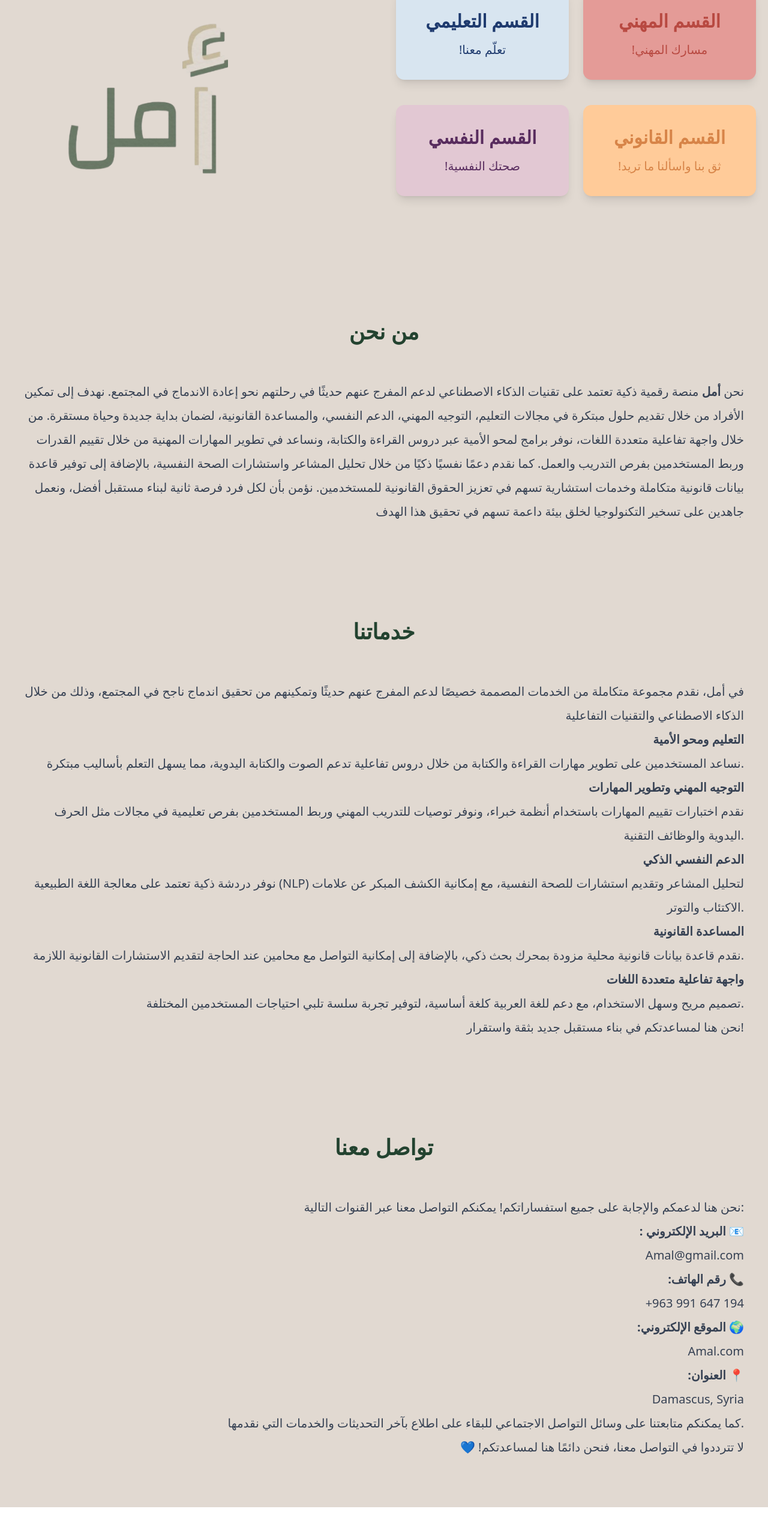
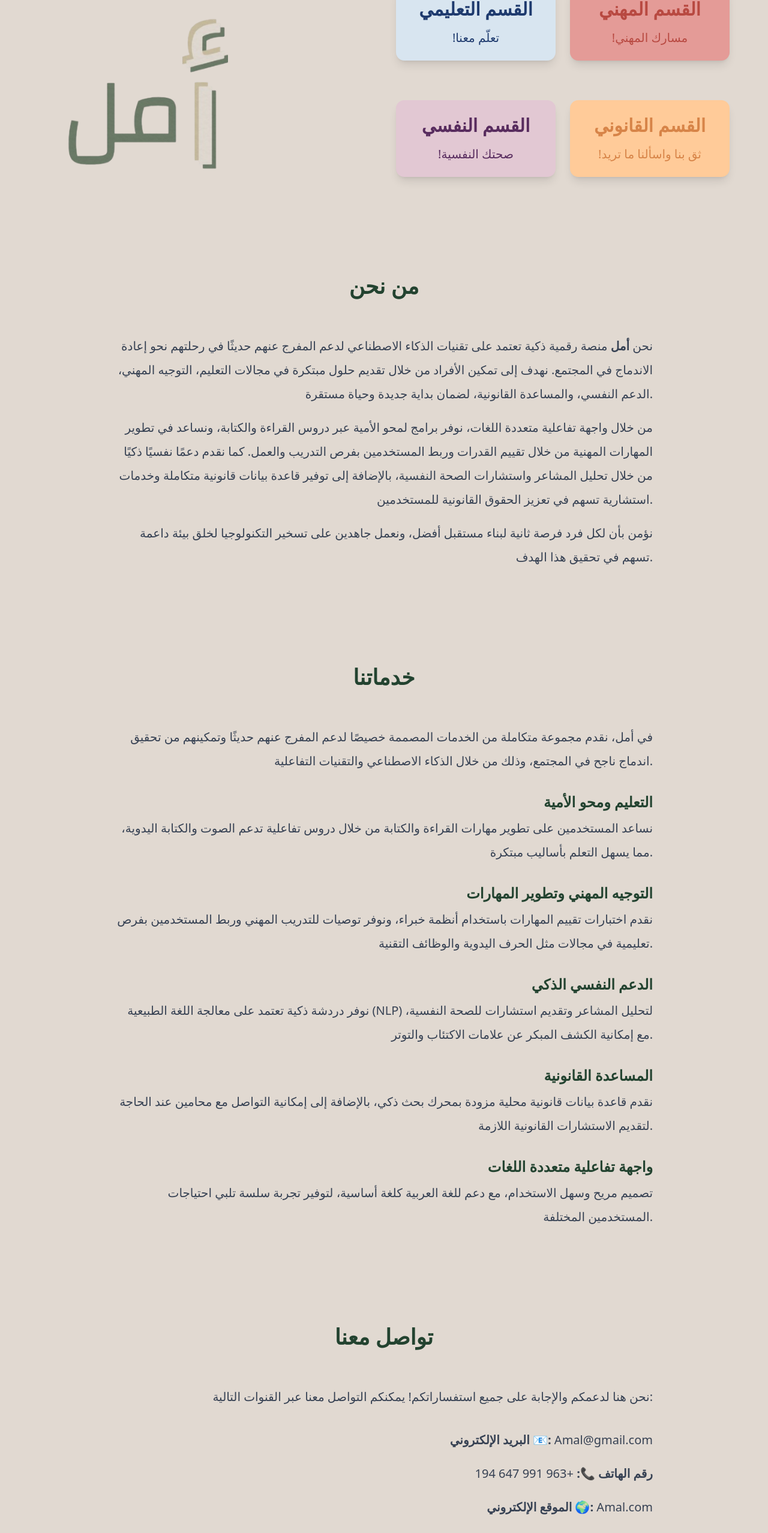
Before and after one commit to eyadai19/amal, a Next.js app: page /home in a window 1280 px wide. Shown: the part 167-2723 px from the top of the page at 60% size. Before the commit the page ends 2680 px from the top, so only its background shows below. Built offline with nearby package versions, Linux system fonts and the light colour scheme.

Commit message:
res
الهوم رسبونسف

```diff
--- a/src/components/homePage.tsx
+++ b/src/components/homePage.tsx
@@ -1,10 +1,15 @@
 "use client";
-import { useState, useEffect } from "react";
-import Link from "next/link";
 import { motion } from "framer-motion";
+import { useState } from "react";
 
 export default function HomePage() {
-  const categories=[
+	const [isMenuOpen, setIsMenuOpen] = useState(false);
+
+	const toggleMenu = () => {
+		setIsMenuOpen(!isMenuOpen);
+	};
+
+	const categories = [
 		{
 			title: "القسم التعليمي",
 			description: "!تعلّم معنا",
@@ -36,43 +41,72 @@ export default function HomePage() {
 	];
 
 	return (
-    <div className="h-670 bg-[#E1D9D1] flex flex-col scroll-smooth">
-      <nav className="bg-[#234330] text-white py-1 shadow-md fixed w-full z-50">
-        <div className="container mx-auto flex justify-between items-center px-6">
+		<div className="flex h-670 flex-col scroll-smooth bg-[#E1D9D1]">
+			{/* النافبار */}
+			<nav className="fixed z-50 w-full bg-[#234330] py-1 text-white shadow-md">
+				<div className="container mx-auto flex items-center justify-between px-6">
 					<img
 						src="../image/authImage/LOGO.png"
 						alt="أمل Logo"
-            className="w-28 h-17 object-contain"
+						className="h-17 w-28 object-contain"
 					/>
-          <ul className="flex justify-around w-full max-w-2xl">
-            <li className="flex-grow text-center">
+					{/* زر الهامبرجر (يظهر فقط على الأجهزة المحمولة) */}
+					<button
+						onClick={toggleMenu}
+						className="block focus:outline-none sm:hidden"
+						aria-label="فتح القائمة"
+					>
+						<svg
+							className="h-6 w-6"
+							fill="none"
+							stroke="currentColor"
+							viewBox="0 0 24 24"
+							xmlns="http://www.w3.org/2000/svg"
+						>
+							<path
+								strokeLinecap="round"
+								strokeLinejoin="round"
+								strokeWidth="2"
+								d="M4 6h16M4 12h16m-7 6h7"
+							></path>
+						</svg>
+					</button>
+					{/* القائمة (تظهر بشكل أفقي على الأجهزة الكبيرة وعمودي على الأجهزة المحمولة عند الفتح) */}
+					<ul
+						className={`${
+							isMenuOpen ? "block" : "hidden"
+						} absolute top-16 right-0 left-0 z-10 space-y-4 bg-[#234330] p-4 sm:static sm:flex sm:space-y-0 sm:bg-transparent sm:p-0 ${
+							isMenuOpen ? "flex-col" : "sm:flex-row"
+						} sm:flex sm:w-full sm:max-w-2xl sm:items-center sm:justify-around`}
+					>
+						<li className="text-center">
 							<a
-                href="#"
-                className="text-lg font-semibold hover:text-[#C7BA9F] transition duration-300 block w-full"
+								href="#home"
+								className="block w-full text-lg font-semibold transition duration-300 hover:text-[#C7BA9F]"
 							>
 								الصفحة الرئيسية
 							</a>
 						</li>
-            <li className="flex-grow text-center">
+						<li className="text-center">
 							<a
 								href="#about"
-                className="text-lg font-semibold hover:text-[#C7BA9F] transition duration-300 block w-full"
+								className="block w-full text-lg font-semibold transition duration-300 hover:text-[#C7BA9F]"
 							>
 								من نحن
 							</a>
 						</li>
-            <li className="flex-grow text-center">
+						<li className="text-center">
 							<a
 								href="#services"
-                className="text-lg font-semibold hover:text-[#C7BA9F] transition duration-300 block w-full"
+								className="block w-full text-lg font-semibold transition duration-300 hover:text-[#C7BA9F]"
 							>
 								خدماتنا
 							</a>
 						</li>
-            <li className="flex-grow text-center">
+						<li className="text-center">
 							<a
 								href="#contact"
-                className="text-lg font-semibold hover:text-[#C7BA9F] transition duration-300 block w-full"
+								className="block w-full text-lg font-semibold transition duration-300 hover:text-[#C7BA9F]"
 							>
 								تواصل معنا
 							</a>
@@ -81,8 +115,12 @@ export default function HomePage() {
 				</div>
 			</nav>
 
-      <div id="home" className="flex-1 flex justify-center items-center p-10 pt-20">
-        <div className="grid grid-cols-1 md:grid-cols-2 gap-10 max-w-6xl w-full">
+			{/* القسم الرئيسي */}
+			<div
+				id="home"
+				className="flex flex-1 items-center justify-center p-10 pt-20"
+			>
+				<div className="grid w-full max-w-6xl grid-cols-1 gap-10 pt-15 md:grid-cols-2">
 					<motion.img
 						src="../image/authImage/LOGO.png"
 						alt="أمل Logo"
@@ -92,70 +130,175 @@ export default function HomePage() {
 						transition={{ duration: 1, ease: "easeOut" }}
 						whileHover={{ scale: 1.1 }}
 					/>
-          <div className="grid grid-cols-1 md:grid-cols-2 gap-6 w-150">
+					<div className="grid w-full grid-cols-1 gap-6 md:grid-cols-2">
 						{categories.map((category, index) => (
-              <a key={index} href={category.href}>
+							<motion.a
+								key={index}
+								href={category.href}
+								initial={{ opacity: 0, y: 20 }}
+								whileInView={{ opacity: 1, y: 0 }}
+								transition={{ duration: 0.5, delay: index * 0.2 }}
+								viewport={{ once: true }}
+							>
 								<div
-                  className={`p-9 rounded-xl shadow-lg cursor-pointer transition-transform transform hover:scale-105 duration-300 ${category.bgColor} ${category.textColor} w-full`}
+									className={`transform cursor-pointer rounded-xl p-6 shadow-lg transition-transform duration-300 hover:scale-105 ${category.bgColor} ${category.textColor} w-full`}
 								>
-                  <div className="flex flex-col justify-center items-center h-full">
-                    <h2 className="text-3xl font-bold text-center">{category.title}</h2>
-                    <p className="text-xl mt-4 text-center">{category.description}</p>
+									<div className="flex h-full flex-col items-center justify-center">
+										<h2 className="text-center text-2xl font-bold md:text-3xl">
+											{category.title}
+										</h2>
+										<p className="mt-2 text-center text-lg md:mt-4 md:text-xl">
+											{category.description}
+										</p>
 									</div>
 								</div>
-              </a>
+							</motion.a>
 						))}
 					</div>
 				</div>
 			</div>
 
-      <section id="about" className="py-20 px-10 bg-[#E1D9D1] text-center">
+			{/* قسم "من نحن" */}
+			<section id="about" className="bg-[#E1D9D1] px-10 py-20 text-center">
+				<motion.div
+					initial={{ opacity: 0, y: 50 }}
+					whileInView={{ opacity: 1, y: 0 }}
+					transition={{ duration: 0.8 }}
+					viewport={{ once: true }}
+				>
 					<h2 className="text-4xl font-bold text-[#234330]">من نحن</h2>
-  <div className="mt-15 text-xl text-gray-700 leading-loose text-right">
-    <p>نحن <strong>أمل</strong> منصة رقمية ذكية تعتمد على تقنيات الذكاء الاصطناعي لدعم المفرج عنهم حديثًا في رحلتهم نحو إعادة الاندماج في المجتمع. نهدف إلى تمكين الأفراد من خلال تقديم حلول مبتكرة في مجالات التعليم، التوجيه المهني، الدعم النفسي، والمساعدة القانونية، لضمان بداية جديدة وحياة مستقرة.
-
-من خلال واجهة تفاعلية متعددة اللغات، نوفر برامج لمحو الأمية عبر دروس القراءة والكتابة، ونساعد في تطوير المهارات المهنية من خلال تقييم القدرات وربط المستخدمين بفرص التدريب والعمل. كما نقدم دعمًا نفسيًا ذكيًا من خلال تحليل المشاعر واستشارات الصحة النفسية، بالإضافة إلى توفير قاعدة بيانات قانونية متكاملة وخدمات استشارية تسهم في تعزيز الحقوق القانونية للمستخدمين.
-
-نؤمن بأن لكل فرد فرصة ثانية لبناء مستقبل أفضل، ونعمل جاهدين على تسخير التكنولوجيا لخلق بيئة داعمة تسهم في تحقيق هذا الهدف</p>
+					<div className="mx-auto mt-15 max-w-4xl text-right text-xl leading-loose text-gray-700">
+						<p>
+							نحن <strong>أمل</strong> منصة رقمية ذكية تعتمد على تقنيات الذكاء
+							الاصطناعي لدعم المفرج عنهم حديثًا في رحلتهم نحو إعادة الاندماج في
+							المجتمع. نهدف إلى تمكين الأفراد من خلال تقديم حلول مبتكرة في
+							مجالات التعليم، التوجيه المهني، الدعم النفسي، والمساعدة القانونية،
+							لضمان بداية جديدة وحياة مستقرة.
+						</p>
+						<p className="mt-4">
+							من خلال واجهة تفاعلية متعددة اللغات، نوفر برامج لمحو الأمية عبر
+							دروس القراءة والكتابة، ونساعد في تطوير المهارات المهنية من خلال
+							تقييم القدرات وربط المستخدمين بفرص التدريب والعمل. كما نقدم دعمًا
+							نفسيًا ذكيًا من خلال تحليل المشاعر واستشارات الصحة النفسية،
+							بالإضافة إلى توفير قاعدة بيانات قانونية متكاملة وخدمات استشارية
+							تسهم في تعزيز الحقوق القانونية للمستخدمين.
+						</p>
+						<p className="mt-4">
+							نؤمن بأن لكل فرد فرصة ثانية لبناء مستقبل أفضل، ونعمل جاهدين على
+							تسخير التكنولوجيا لخلق بيئة داعمة تسهم في تحقيق هذا الهدف.
+						</p>
 					</div>
+				</motion.div>
 			</section>
 
-<section id="services" className="py-20 px-10 bg-[#E1D9D1] text-center">
+			{/* قسم "خدماتنا" */}
+			<section id="services" className="bg-[#E1D9D1] px-10 py-20 text-center">
+				<motion.div
+					initial={{ opacity: 0, y: 50 }}
+					whileInView={{ opacity: 1, y: 0 }}
+					transition={{ duration: 0.8 }}
+					viewport={{ once: true }}
+				>
 					<h2 className="text-4xl font-bold text-[#234330]">خدماتنا</h2>
-  <div className="mt-15 text-xl text-gray-700 leading-loose text-right">
-    <p>في أمل، نقدم مجموعة متكاملة من الخدمات المصممة خصيصًا لدعم المفرج عنهم حديثًا وتمكينهم من تحقيق اندماج ناجح في المجتمع، وذلك من خلال الذكاء الاصطناعي والتقنيات التفاعلية</p>
-    <p><strong>التعليم ومحو الأمية</strong></p>
-    <p>نساعد المستخدمين على تطوير مهارات القراءة والكتابة من خلال دروس تفاعلية تدعم الصوت والكتابة اليدوية، مما يسهل التعلم بأساليب مبتكرة.</p>
-
-    <p><strong>التوجيه المهني وتطوير المهارات</strong></p>
-    <p>نقدم اختبارات تقييم المهارات باستخدام أنظمة خبراء، ونوفر توصيات للتدريب المهني وربط المستخدمين بفرص تعليمية في مجالات مثل الحرف اليدوية والوظائف التقنية.</p>
-
-    <p><strong>الدعم النفسي الذكي</strong></p>
-    <p>نوفر دردشة ذكية تعتمد على معالجة اللغة الطبيعية (NLP) لتحليل المشاعر وتقديم استشارات للصحة النفسية، مع إمكانية الكشف المبكر عن علامات الاكتئاب والتوتر.</p>
-
-    <p><strong>المساعدة القانونية</strong></p>
-    <p>نقدم قاعدة بيانات قانونية محلية مزودة بمحرك بحث ذكي، بالإضافة إلى إمكانية التواصل مع محامين عند الحاجة لتقديم الاستشارات القانونية اللازمة.</p>
-
-    <p><strong>واجهة تفاعلية متعددة اللغات</strong></p>
-    <p>تصميم مريح وسهل الاستخدام، مع دعم للغة العربية كلغة أساسية، لتوفير تجربة سلسة تلبي احتياجات المستخدمين المختلفة.</p>
-
-    <p>نحن هنا لمساعدتكم في بناء مستقبل جديد بثقة واستقرار!</p>
+					<div className="mx-auto mt-15 max-w-4xl text-right text-xl leading-loose text-gray-700">
+						<p>
+							في أمل، نقدم مجموعة متكاملة من الخدمات المصممة خصيصًا لدعم المفرج
+							عنهم حديثًا وتمكينهم من تحقيق اندماج ناجح في المجتمع، وذلك من خلال
+							الذكاء الاصطناعي والتقنيات التفاعلية.
+						</p>
+						<div className="mt-8 space-y-8">
+							<div>
+								<h3 className="text-2xl font-bold text-[#234330]">
+									التعليم ومحو الأمية
+								</h3>
+								<p className="mt-2">
+									نساعد المستخدمين على تطوير مهارات القراءة والكتابة من خلال
+									دروس تفاعلية تدعم الصوت والكتابة اليدوية، مما يسهل التعلم
+									بأساليب مبتكرة.
+								</p>
 							</div>
+							<div>
+								<h3 className="text-2xl font-bold text-[#234330]">
+									التوجيه المهني وتطوير المهارات
+								</h3>
+								<p className="mt-2">
+									نقدم اختبارات تقييم المهارات باستخدام أنظمة خبراء، ونوفر
+									توصيات للتدريب المهني وربط المستخدمين بفرص تعليمية في مجالات
+									مثل الحرف اليدوية والوظائف التقنية.
+								</p>
+							</div>
+							<div>
+								<h3 className="text-2xl font-bold text-[#234330]">
+									الدعم النفسي الذكي
+								</h3>
+								<p className="mt-2">
+									نوفر دردشة ذكية تعتمد على معالجة اللغة الطبيعية (NLP) لتحليل
+									المشاعر وتقديم استشارات للصحة النفسية، مع إمكانية الكشف المبكر
+									عن علامات الاكتئاب والتوتر.
+								</p>
+							</div>
+							<div>
+								<h3 className="text-2xl font-bold text-[#234330]">
+									المساعدة القانونية
+								</h3>
+								<p className="mt-2">
+									نقدم قاعدة بيانات قانونية محلية مزودة بمحرك بحث ذكي، بالإضافة
+									إلى إمكانية التواصل مع محامين عند الحاجة لتقديم الاستشارات
+									القانونية اللازمة.
+								</p>
+							</div>
+							<div>
+								<h3 className="text-2xl font-bold text-[#234330]">
+									واجهة تفاعلية متعددة اللغات
+								</h3>
+								<p className="mt-2">
+									تصميم مريح وسهل الاستخدام، مع دعم للغة العربية كلغة أساسية،
+									لتوفير تجربة سلسة تلبي احتياجات المستخدمين المختلفة.
+								</p>
+							</div>
+						</div>
+					</div>
+				</motion.div>
 			</section>
 
-<section id="contact" className="py-20 px-10 bg-[#E1D9D1] text-center">
+			{/* قسم "تواصل معنا" */}
+			<section id="contact" className="bg-[#E1D9D1] px-10 py-20 text-center">
+				<motion.div
+					initial={{ opacity: 0, y: 50 }}
+					whileInView={{ opacity: 1, y: 0 }}
+					transition={{ duration: 0.8 }}
+					viewport={{ once: true }}
+				>
 					<h2 className="text-4xl font-bold text-[#234330]">تواصل معنا</h2>
-  <div className="mt-15 text-xl text-gray-700 leading-loose text-right">
-    <p>نحن هنا لدعمكم والإجابة على جميع استفساراتكم! يمكنكم التواصل معنا عبر القنوات التالية:</p>
-    <strong>: البريد الإلكتروني 📧</strong><p> Amal@gmail.com</p>
-    <strong>:رقم الهاتف 📞</strong><p> +963 991 647 194</p>
-    <strong>:الموقع الإلكتروني 🌍</strong><p> Amal.com</p>
-    <strong>:العنوان 📍</strong><p> Damascus, Syria</p>
-    <p>كما يمكنكم متابعتنا على وسائل التواصل الاجتماعي للبقاء على اطلاع بآخر التحديثات والخدمات التي نقدمها.</p>
-    <p>💙 !لا تترددوا في التواصل معنا، فنحن دائمًا هنا لمساعدتكم</p>
+					<div className="mx-auto mt-15 max-w-4xl text-right text-xl leading-loose text-gray-700">
+						<p>
+							نحن هنا لدعمكم والإجابة على جميع استفساراتكم! يمكنكم التواصل معنا
+							عبر القنوات التالية:
+						</p>
+						<div className="mt-8 space-y-4">
+							<p>
+								<strong>البريد الإلكتروني 📧:</strong> Amal@gmail.com
+							</p>
+							<p>
+								<strong>رقم الهاتف 📞:</strong> +963 991 647 194
+							</p>
+							<p>
+								<strong>الموقع الإلكتروني 🌍:</strong> Amal.com
+							</p>
+							<p>
+								<strong>العنوان 📍:</strong> Damascus, Syria
+							</p>
 						</div>
+						<p className="mt-8">
+							كما يمكنكم متابعتنا على وسائل التواصل الاجتماعي للبقاء على اطلاع
+							بآخر التحديثات والخدمات التي نقدمها.
+						</p>
+						<p className="mt-4">
+							💙 !لا تترددوا في التواصل معنا، فنحن دائمًا هنا لمساعدتكم
+						</p>
+					</div>
+				</motion.div>
 			</section>
-
 		</div>
 	);
 }
```
Lines whose indentation alone changed are shown as unchanged.
